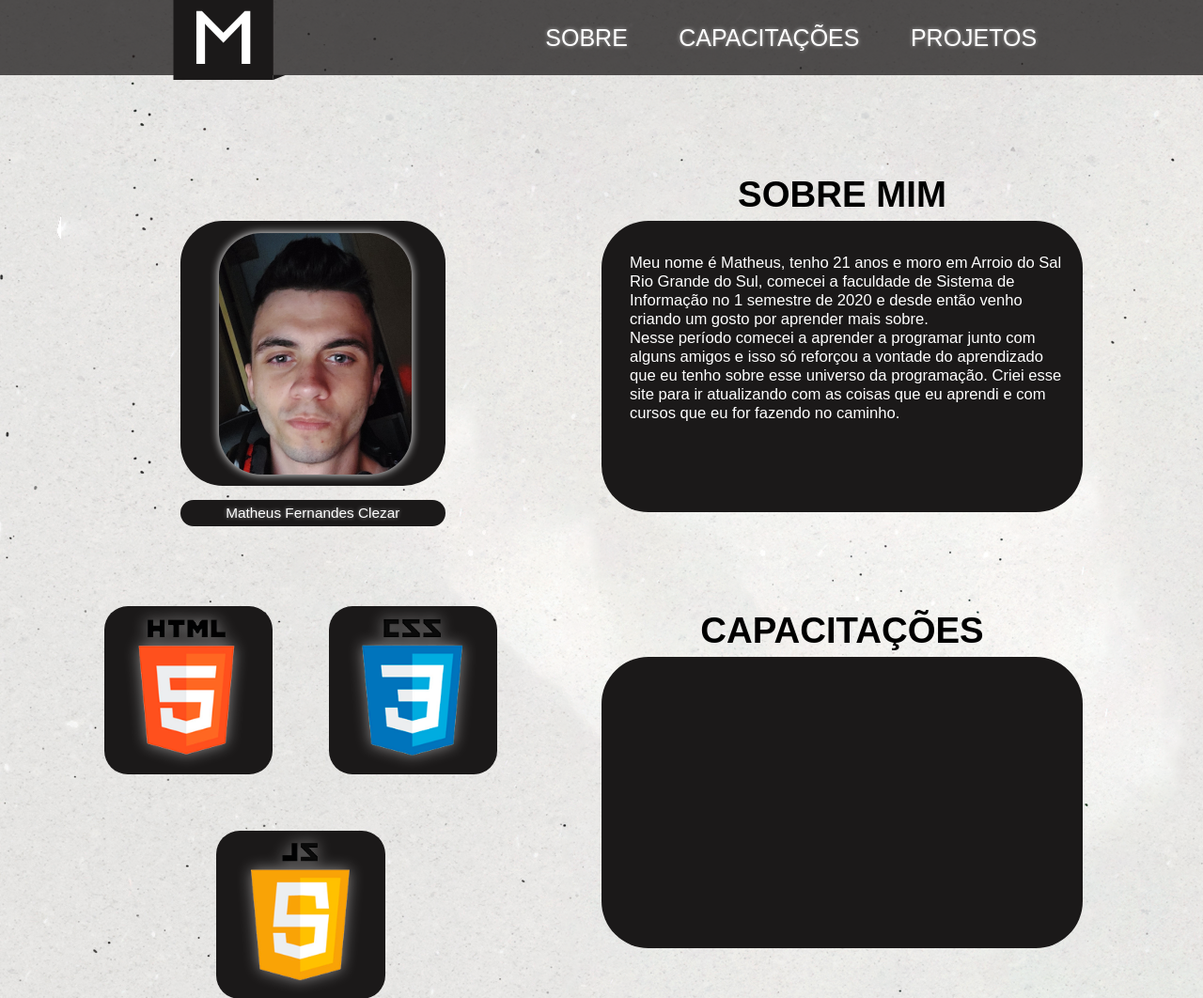
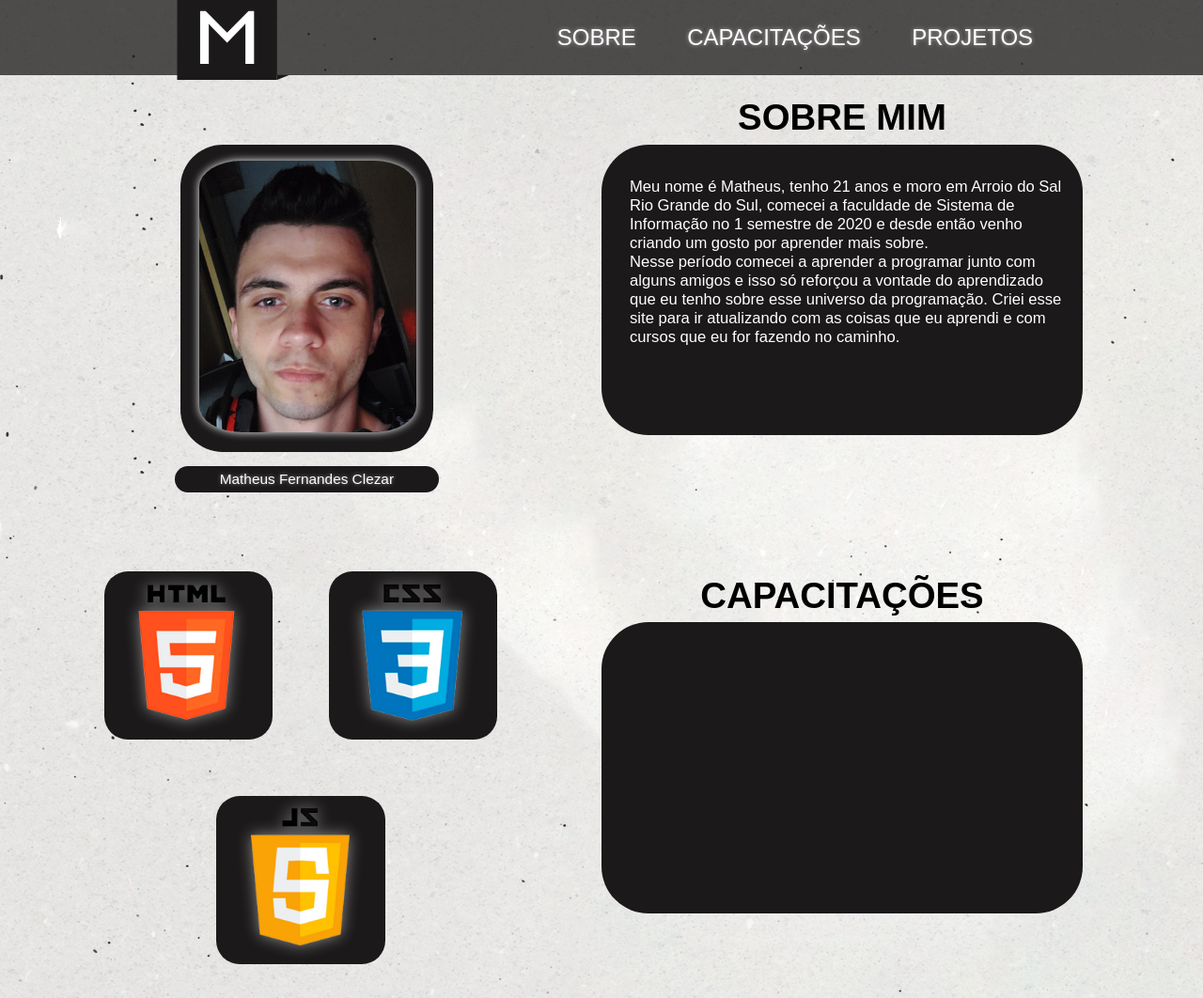
Before and after one commit to MatheusFernandesClezar/html-css, a PHP site: page / in a window 1280 px wide. Shown: the top 1062 px of the page at 94% size. Run offline with PHP 8.4, Linux system fonts and the light colour scheme; some web fonts are replaced.

Commit message:
update css Meu site

```diff
--- a/Meu Site Teste/style.css
+++ b/Meu Site Teste/style.css
@@ -38,7 +38,7 @@ nav ul li{
 nav ul li a{
     text-decoration: none;
     font-family: "Inder", Sans-serif;
-    font-size: 25px;
+    font-size: 1.5em;
     color: #ffff;
     text-transform: uppercase;
     cursor: pointer;
@@ -56,17 +56,14 @@ nav li:hover{
     display: flex;
 }
 .Me{
-    position: relative;
-    top: 235px;
+    padding-top: 12%;
     width: 100%;
     display: flex;
     flex-direction: column;
-    margin-bottom: 20vw;
 }
 .profile{
     position: relative;
-    width: 22vw;
-    height: 22vw;
+    width: 21%;
     left: 15%;
     background: #1B1919;
     border-radius: 45px;
@@ -77,19 +74,9 @@ nav li:hover{
 }
 .profile img{
     position: relative;
-    top: 9.5%;
-    left: 9.5%;
+    left: 7.5%;
     width: 18vw;
-    border-radius: 45px;
-    transition: 0.5s;
-    filter: drop-shadow(0px 0px 5px white);
-}
-
-.profile img{
-    position: relative;
-    top: 4.5%;
-    left: 14.5%;
-    width: 16vw;
+    padding: 17px 0px 17px 0px;
     border-radius: 45px;
     transition: 0.5s;
     filter: drop-shadow(0px 0px 5px white);
@@ -99,8 +86,9 @@ nav li:hover{
     position: relative;
     width: 22vw;
     height: 2.2vw;
-    left: 15%;
+    left: 14.5%;
     top: 15px;
+    margin-bottom: 20px;
     background: #1B1919;
     border-radius: 45px;
     transition: 0.5s;
@@ -115,6 +103,7 @@ nav li:hover{
 }
 .name p{
     font-size: 1.2vw;
+    cursor: default;
     color: white;
     filter: drop-shadow(0px 0px 2px rgba(255, 255, 255, 0.5));
 }
```
